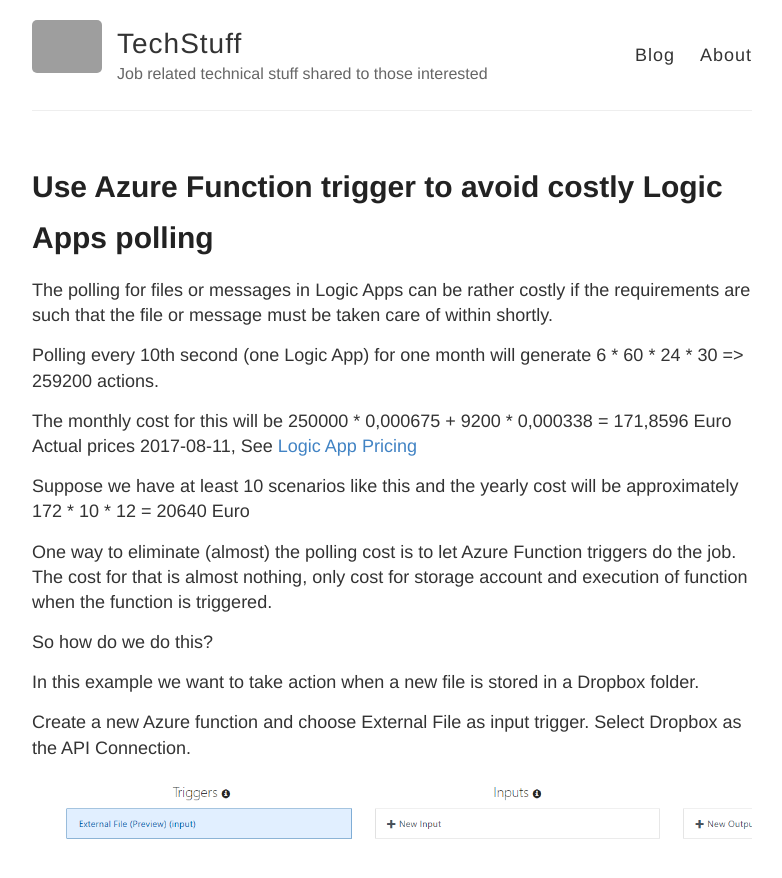
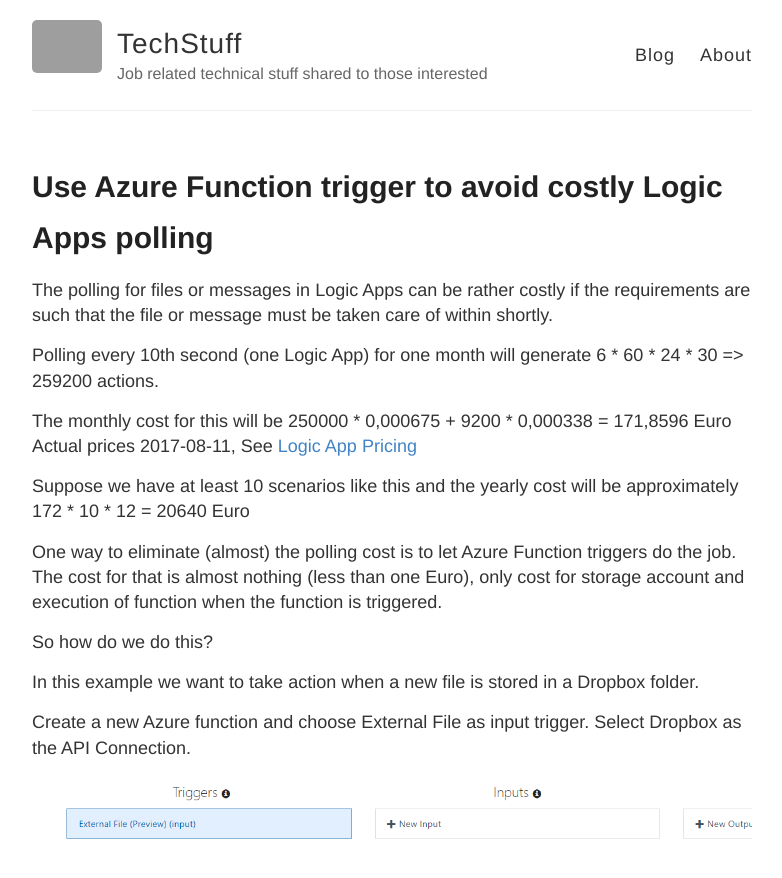
Before and after one commit to bejo73/bejo73.github.io, a Jekyll site: the page built from _posts/2017-08-10-Use-Azure-Function-trigger-to-avoid-costly-Logic-Apps-polling.md, in a window 1280 px wide and 900 px high. Shown: the top 878 px of the window, without its empty margins (248-1030 px from the left). Built offline with Jekyll 4.4.1, drawn with Linux system fonts in a browser that asks for light colours; grey boxes are pictures that could not be loaded.

Commit message:
Added more text

```diff
--- a/_posts/2017-08-10-Use-Azure-Function-trigger-to-avoid-costly-Logic-Apps-polling.md
+++ b/_posts/2017-08-10-Use-Azure-Function-trigger-to-avoid-costly-Logic-Apps-polling.md
@@ -17,7 +17,7 @@
 approximately 172 * 10 * 12 = 20640 Euro
 
 One way to eliminate (almost) the polling cost is to let Azure Function triggers do the job.
-The cost for that is almost nothing, only cost for storage account and execution
+The cost for that is almost nothing (less than one Euro), only cost for storage account and execution
 of function when the function is triggered.
 
 So how do we do this?
```
